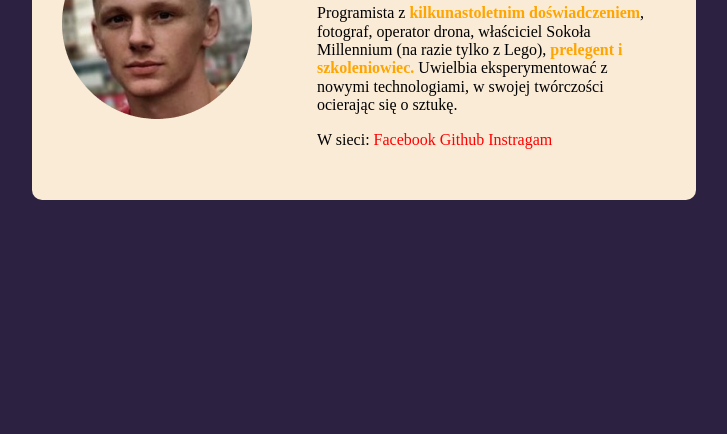
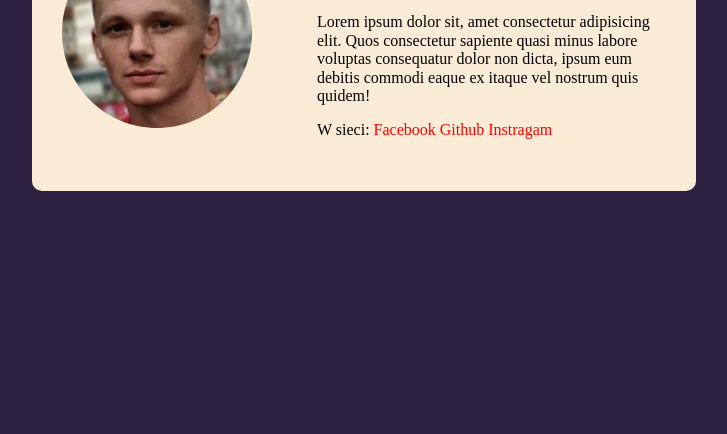
Before and after one commit to KwiatkowskiLukasz/business-card, a plain HTML site: page index.html in a window 1280 px wide. Shown: the part 366-800 px from the top of the page, without its empty margins (276-1003 px from the left). Drawn offline with Linux system fonts and the light colour scheme.

Commit message:
change text

```diff
--- a/index.html
+++ b/index.html
@@ -21,10 +21,9 @@
       </header>
 
       <p class="card--description">
-        Programista z <strong class="special">kilkunastoletnim doświadczeniem</strong>, fotograf, operator drona,
-        właściciel Sokoła Millennium (na razie tylko z Lego), <strong class="special">prelegent i
-        szkoleniowiec.</strong> Uwielbia eksperymentować z nowymi technologiami, w swojej
-        twórczości ocierając się o sztukę.
+       Lorem ipsum dolor sit, amet consectetur adipisicing elit.
+       Quos consectetur sapiente quasi minus labore voluptas consequatur
+        dolor non dicta, ipsum eum debitis commodi eaque ex itaque vel nostrum quis quidem!
       </p>
 
       <p class="card--social" >W sieci: <a class="card--links" href="Facebook" >Facebook</a> <a class="card--links" href="Github" >Github</a> <a class="card--links" href="Instragam" >Instragam</a></p>
```
